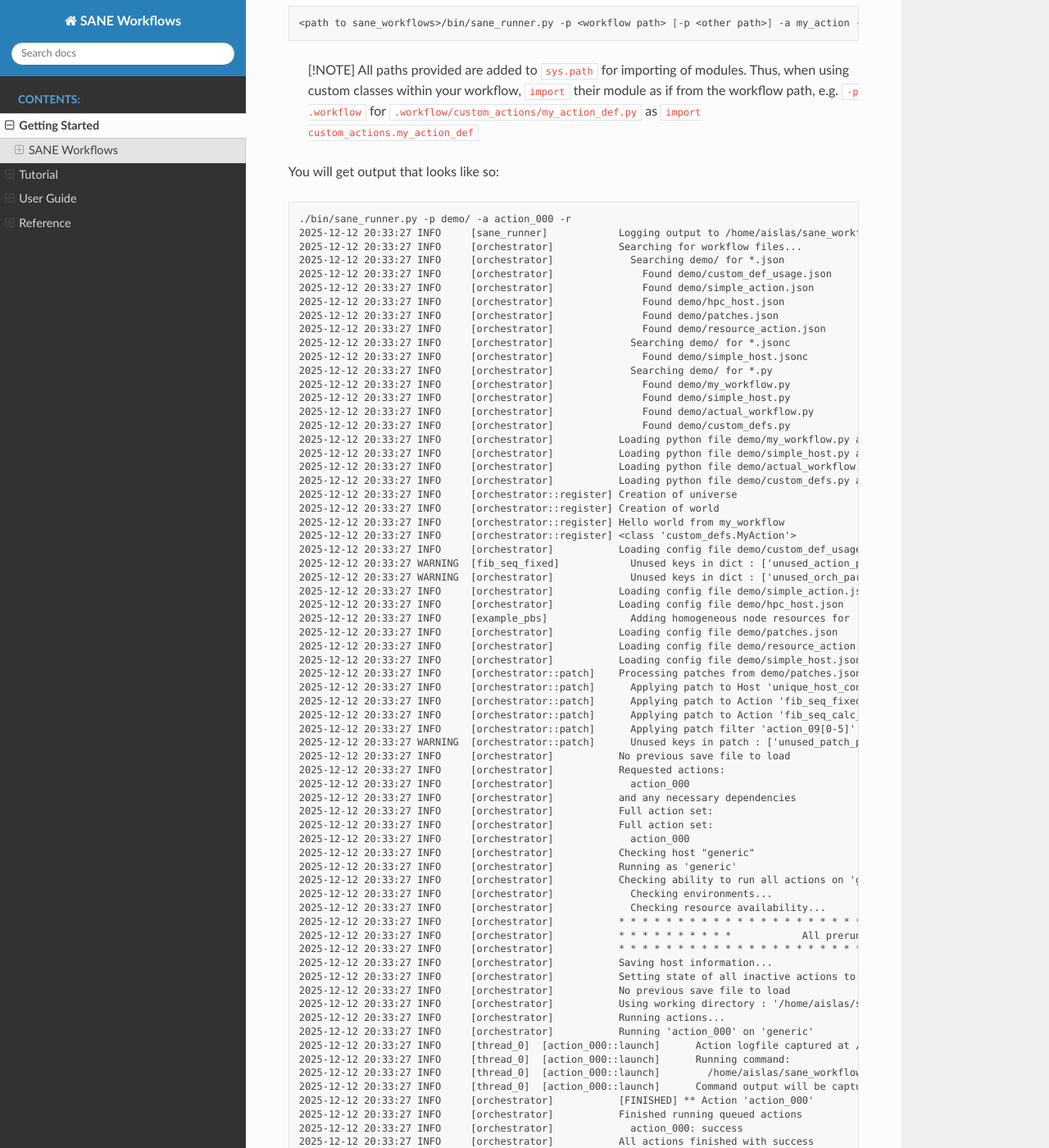
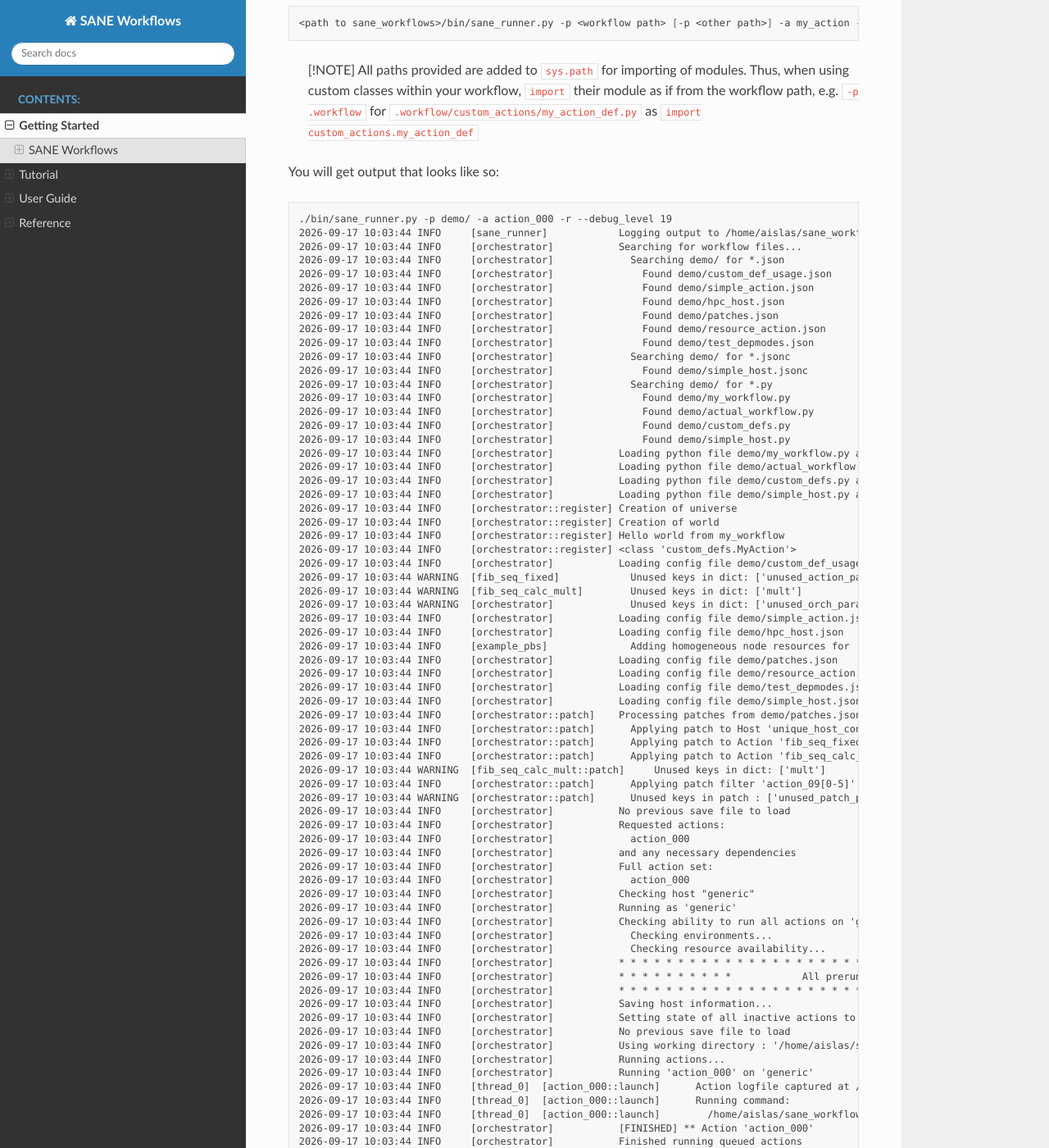
Before and after one commit to islas/sane_workflows, a Sphinx documentation site: the page built from docs/source/start/index.rst, in a window 1280 px wide and 1400 px high, scrolled down 5501 px. Shown: the whole window at 82% size. Built offline with Sphinx 7.4.7 and the Read the Docs theme 3.1.0, drawn with Linux system fonts in a browser that asks for light colours; the version number is read from the project's files by our own code; some of the changed text lies outside the part shown.

Commit message:
Add a new RUN_INFO log level between main log and run info
The current main log was too cluttered with (albeit useful) run info for
actions and host info that most users looking for a summary of workflow
status may not care about. It also made quick reading of high-level logs
difficult. Most of the information is already captured in separate logs
per action.

To declutter the main log, a new named log level would be useful. This
new level facilitates adding run info to the main log that was there by
default (or approximately). Thus, setting the `--debug_level` to this
log level (`RUN_INFO`/`19`) returns the main log to mostly the original
default. The new default main log provides an easier to read experience.

The README is updated to reflect the new output look, which hasn't
changed drastically but should be accurate.

````diff
--- a/README.md
+++ b/README.md
@@ -224,79 +224,81 @@
 
 You will get output that looks like so:
 ```
-./bin/sane_runner.py -p demo/ -a action_000 -r
-2025-12-12 20:33:27 INFO     [sane_runner]            Logging output to /home/aislas/sane_workflows/log/runner.log
-2025-12-12 20:33:27 INFO     [orchestrator]           Searching for workflow files...
-2025-12-12 20:33:27 INFO     [orchestrator]             Searching demo/ for *.json
-2025-12-12 20:33:27 INFO     [orchestrator]               Found demo/custom_def_usage.json
-2025-12-12 20:33:27 INFO     [orchestrator]               Found demo/simple_action.json
-2025-12-12 20:33:27 INFO     [orchestrator]               Found demo/hpc_host.json
-2025-12-12 20:33:27 INFO     [orchestrator]               Found demo/patches.json
-2025-12-12 20:33:27 INFO     [orchestrator]               Found demo/resource_action.json
-2025-12-12 20:33:27 INFO     [orchestrator]             Searching demo/ for *.jsonc
-2025-12-12 20:33:27 INFO     [orchestrator]               Found demo/simple_host.jsonc
-2025-12-12 20:33:27 INFO     [orchestrator]             Searching demo/ for *.py
-2025-12-12 20:33:27 INFO     [orchestrator]               Found demo/my_workflow.py
-2025-12-12 20:33:27 INFO     [orchestrator]               Found demo/simple_host.py
-2025-12-12 20:33:27 INFO     [orchestrator]               Found demo/actual_workflow.py
-2025-12-12 20:33:27 INFO     [orchestrator]               Found demo/custom_defs.py
-2025-12-12 20:33:27 INFO     [orchestrator]           Loading python file demo/my_workflow.py as 'my_workflow'
-2025-12-12 20:33:27 INFO     [orchestrator]           Loading python file demo/simple_host.py as 'simple_host'
-2025-12-12 20:33:27 INFO     [orchestrator]           Loading python file demo/actual_workflow.py as 'actual_workflow'
-2025-12-12 20:33:27 INFO     [orchestrator]           Loading python file demo/custom_defs.py as 'custom_defs'
-2025-12-12 20:33:27 INFO     [orchestrator::register] Creation of universe
-2025-12-12 20:33:27 INFO     [orchestrator::register] Creation of world
-2025-12-12 20:33:27 INFO     [orchestrator::register] Hello world from my_workflow
-2025-12-12 20:33:27 INFO     [orchestrator::register] <class 'custom_defs.MyAction'>
-2025-12-12 20:33:27 INFO     [orchestrator]           Loading config file demo/custom_def_usage.json
-2025-12-12 20:33:27 WARNING  [fib_seq_fixed]            Unused keys in dict : ['unused_action_param']
-2025-12-12 20:33:27 WARNING  [orchestrator]             Unused keys in dict : ['unused_orch_param']
-2025-12-12 20:33:27 INFO     [orchestrator]           Loading config file demo/simple_action.json
-2025-12-12 20:33:27 INFO     [orchestrator]           Loading config file demo/hpc_host.json
-2025-12-12 20:33:27 INFO     [example_pbs]              Adding homogeneous node resources for 'cpu'
-2025-12-12 20:33:27 INFO     [orchestrator]           Loading config file demo/patches.json
-2025-12-12 20:33:27 INFO     [orchestrator]           Loading config file demo/resource_action.json
-2025-12-12 20:33:27 INFO     [orchestrator]           Loading config file demo/simple_host.jsonc
-2025-12-12 20:33:27 INFO     [orchestrator::patch]    Processing patches from demo/patches.json
-2025-12-12 20:33:27 INFO     [orchestrator::patch]      Applying patch to Host 'unique_host_config'
-2025-12-12 20:33:27 INFO     [orchestrator::patch]      Applying patch to Action 'fib_seq_fixed'
-2025-12-12 20:33:27 INFO     [orchestrator::patch]      Applying patch to Action 'fib_seq_calc_mult'
-2025-12-12 20:33:27 INFO     [orchestrator::patch]      Applying patch filter 'action_09[0-5]' to [6] Actions
-2025-12-12 20:33:27 WARNING  [orchestrator::patch]      Unused keys in patch : ['unused_patch_param']
-2025-12-12 20:33:27 INFO     [orchestrator]           No previous save file to load
-2025-12-12 20:33:27 INFO     [orchestrator]           Requested actions:
-2025-12-12 20:33:27 INFO     [orchestrator]             action_000
-2025-12-12 20:33:27 INFO     [orchestrator]           and any necessary dependencies
-2025-12-12 20:33:27 INFO     [orchestrator]           Full action set:
-2025-12-12 20:33:27 INFO     [orchestrator]           Full action set:
-2025-12-12 20:33:27 INFO     [orchestrator]             action_000
-2025-12-12 20:33:27 INFO     [orchestrator]           Checking host "generic"
-2025-12-12 20:33:27 INFO     [orchestrator]           Running as 'generic'
-2025-12-12 20:33:27 INFO     [orchestrator]           Checking ability to run all actions on 'generic'...
-2025-12-12 20:33:27 INFO     [orchestrator]             Checking environments...
-2025-12-12 20:33:27 INFO     [orchestrator]             Checking resource availability...
-2025-12-12 20:33:27 INFO     [orchestrator]           * * * * * * * * * * * * * * * * * * * * * * * * * * * * * * * * * * * * * * * * * * * * * * * * * *
-2025-12-12 20:33:27 INFO     [orchestrator]           * * * * * * * * * *            All prerun checks for 'generic' passed           * * * * * * * * * *
-2025-12-12 20:33:27 INFO     [orchestrator]           * * * * * * * * * * * * * * * * * * * * * * * * * * * * * * * * * * * * * * * * * * * * * * * * * *
-2025-12-12 20:33:27 INFO     [orchestrator]           Saving host information...
-2025-12-12 20:33:27 INFO     [orchestrator]           Setting state of all inactive actions to pending
-2025-12-12 20:33:27 INFO     [orchestrator]           No previous save file to load
-2025-12-12 20:33:27 INFO     [orchestrator]           Using working directory : '/home/aislas/sane_workflows'
-2025-12-12 20:33:27 INFO     [orchestrator]           Running actions...
-2025-12-12 20:33:27 INFO     [orchestrator]           Running 'action_000' on 'generic'
-2025-12-12 20:33:27 INFO     [thread_0]  [action_000::launch]      Action logfile captured at /home/aislas/sane_workflows/log/action_000.log
-2025-12-12 20:33:27 INFO     [thread_0]  [action_000::launch]      Running command:
-2025-12-12 20:33:27 INFO     [thread_0]  [action_000::launch]        /home/aislas/sane_workflows/sane/action_launcher.py /home/aislas/sane_workflows /home/aislas/sane_workflows/tmp/action_action_000.json
-2025-12-12 20:33:27 INFO     [thread_0]  [action_000::launch]      Command output will be captured to logfile /home/aislas/sane_workflows/log/action_000.runlog
-2025-12-12 20:33:27 INFO     [orchestrator]           [FINISHED] ** Action 'action_000'             completed with 'success'
-2025-12-12 20:33:27 INFO     [orchestrator]           Finished running queued actions
-2025-12-12 20:33:27 INFO     [orchestrator]             action_000: success
-2025-12-12 20:33:27 INFO     [orchestrator]           All actions finished with success
-2025-12-12 20:33:27 INFO     [orchestrator]           Finished in 0:00:00.217644
-2025-12-12 20:33:27 INFO     [orchestrator]           Logfiles at /home/aislas/sane_workflows/log
-2025-12-12 20:33:27 INFO     [orchestrator]           Save file at /home/aislas/sane_workflows/tmp/orchestrator.json
-2025-12-12 20:33:27 INFO     [orchestrator]           JUnit file at /home/aislas/sane_workflows/log/results.xml
-2025-12-12 20:33:27 INFO     [sane_runner]            Finished
+./bin/sane_runner.py -p demo/ -a action_000 -r --debug_level 19
+2026-09-17 10:03:44 INFO     [sane_runner]            Logging output to /home/aislas/sane_workflows/log/runner.log
+2026-09-17 10:03:44 INFO     [orchestrator]           Searching for workflow files...
+2026-09-17 10:03:44 INFO     [orchestrator]             Searching demo/ for *.json
+2026-09-17 10:03:44 INFO     [orchestrator]               Found demo/custom_def_usage.json
+2026-09-17 10:03:44 INFO     [orchestrator]               Found demo/simple_action.json
+2026-09-17 10:03:44 INFO     [orchestrator]               Found demo/hpc_host.json
+2026-09-17 10:03:44 INFO     [orchestrator]               Found demo/patches.json
+2026-09-17 10:03:44 INFO     [orchestrator]               Found demo/resource_action.json
+2026-09-17 10:03:44 INFO     [orchestrator]               Found demo/test_depmodes.json
+2026-09-17 10:03:44 INFO     [orchestrator]             Searching demo/ for *.jsonc
+2026-09-17 10:03:44 INFO     [orchestrator]               Found demo/simple_host.jsonc
+2026-09-17 10:03:44 INFO     [orchestrator]             Searching demo/ for *.py
+2026-09-17 10:03:44 INFO     [orchestrator]               Found demo/my_workflow.py
+2026-09-17 10:03:44 INFO     [orchestrator]               Found demo/actual_workflow.py
+2026-09-17 10:03:44 INFO     [orchestrator]               Found demo/custom_defs.py
+2026-09-17 10:03:44 INFO     [orchestrator]               Found demo/simple_host.py
+2026-09-17 10:03:44 INFO     [orchestrator]           Loading python file demo/my_workflow.py as 'my_workflow'
+2026-09-17 10:03:44 INFO     [orchestrator]           Loading python file demo/actual_workflow.py as 'actual_workflow'
+2026-09-17 10:03:44 INFO     [orchestrator]           Loading python file demo/custom_defs.py as 'custom_defs'
+2026-09-17 10:03:44 INFO     [orchestrator]           Loading python file demo/simple_host.py as 'simple_host'
+2026-09-17 10:03:44 INFO     [orchestrator::register] Creation of universe
+2026-09-17 10:03:44 INFO     [orchestrator::register] Creation of world
+2026-09-17 10:03:44 INFO     [orchestrator::register] Hello world from my_workflow
+2026-09-17 10:03:44 INFO     [orchestrator::register] <class 'custom_defs.MyAction'>
+2026-09-17 10:03:44 INFO     [orchestrator]           Loading config file demo/custom_def_usage.json
+2026-09-17 10:03:44 WARNING  [fib_seq_fixed]            Unused keys in dict: ['unused_action_param']
+2026-09-17 10:03:44 WARNING  [fib_seq_calc_mult]        Unused keys in dict: ['mult']
+2026-09-17 10:03:44 WARNING  [orchestrator]             Unused keys in dict: ['unused_orch_param']
+2026-09-17 10:03:44 INFO     [orchestrator]           Loading config file demo/simple_action.json
+2026-09-17 10:03:44 INFO     [orchestrator]           Loading config file demo/hpc_host.json
+2026-09-17 10:03:44 INFO     [example_pbs]              Adding homogeneous node resources for 'cpu'
+2026-09-17 10:03:44 INFO     [orchestrator]           Loading config file demo/patches.json
+2026-09-17 10:03:44 INFO     [orchestrator]           Loading config file demo/resource_action.json
+2026-09-17 10:03:44 INFO     [orchestrator]           Loading config file demo/test_depmodes.json
+2026-09-17 10:03:44 INFO     [orchestrator]           Loading config file demo/simple_host.jsonc
+2026-09-17 10:03:44 INFO     [orchestrator::patch]    Processing patches from demo/patches.json
+2026-09-17 10:03:44 INFO     [orchestrator::patch]      Applying patch to Host 'unique_host_config'
+2026-09-17 10:03:44 INFO     [orchestrator::patch]      Applying patch to Action 'fib_seq_fixed'
+2026-09-17 10:03:44 INFO     [orchestrator::patch]      Applying patch to Action 'fib_seq_calc_mult'
+2026-09-17 10:03:44 WARNING  [fib_seq_calc_mult::patch]     Unused keys in dict: ['mult']
+2026-09-17 10:03:44 INFO     [orchestrator::patch]      Applying patch filter 'action_09[0-5]' to [6] Actions
+2026-09-17 10:03:44 WARNING  [orchestrator::patch]      Unused keys in patch : ['unused_patch_param']
+2026-09-17 10:03:44 INFO     [orchestrator]           No previous save file to load
+2026-09-17 10:03:44 INFO     [orchestrator]           Requested actions:
+2026-09-17 10:03:44 INFO     [orchestrator]             action_000
+2026-09-17 10:03:44 INFO     [orchestrator]           and any necessary dependencies
+2026-09-17 10:03:44 INFO     [orchestrator]           Full action set:
+2026-09-17 10:03:44 INFO     [orchestrator]             action_000
+2026-09-17 10:03:44 INFO     [orchestrator]           Checking host "generic"
+2026-09-17 10:03:44 INFO     [orchestrator]           Running as 'generic'
+2026-09-17 10:03:44 INFO     [orchestrator]           Checking ability to run all actions on 'generic'...
+2026-09-17 10:03:44 INFO     [orchestrator]             Checking environments...
+2026-09-17 10:03:44 INFO     [orchestrator]             Checking resource availability...
+2026-09-17 10:03:44 INFO     [orchestrator]           * * * * * * * * * * * * * * * * * * * * * * * * * * * * * * * * * * * * * * * * * * * * * * * * * *
+2026-09-17 10:03:44 INFO     [orchestrator]           * * * * * * * * * *            All prerun checks for 'generic' passed           * * * * * * * * * *
+2026-09-17 10:03:44 INFO     [orchestrator]           * * * * * * * * * * * * * * * * * * * * * * * * * * * * * * * * * * * * * * * * * * * * * * * * * *
+2026-09-17 10:03:44 INFO     [orchestrator]           Saving host information...
+2026-09-17 10:03:44 INFO     [orchestrator]           Setting state of all inactive actions to pending
+2026-09-17 10:03:44 INFO     [orchestrator]           No previous save file to load
+2026-09-17 10:03:44 INFO     [orchestrator]           Using working directory : '/home/aislas/sane_workflows'
+2026-09-17 10:03:44 INFO     [orchestrator]           Running actions...
+2026-09-17 10:03:44 INFO     [orchestrator]           Running 'action_000' on 'generic'
+2026-09-17 10:03:44 INFO     [thread_0]  [action_000::launch]      Action logfile captured at /home/aislas/sane_workflows/log/action_000.log
+2026-09-17 10:03:44 INFO     [thread_0]  [action_000::launch]      Running command:
+2026-09-17 10:03:44 INFO     [thread_0]  [action_000::launch]        /home/aislas/sane_workflows/sane/action_launcher.py /home/aislas/sane_workflows /home/aislas/sane_workflows/tmp/action_action_000.json
+2026-09-17 10:03:44 INFO     [orchestrator]           [FINISHED] ** Action 'action_000'             completed with 'success'
+2026-09-17 10:03:44 INFO     [orchestrator]           Finished running queued actions
+2026-09-17 10:03:44 INFO     [orchestrator]             action_000: success
+2026-09-17 10:03:44 INFO     [orchestrator]           All actions finished with success
+2026-09-17 10:03:44 INFO     [orchestrator]           Finished in 0:00:00.070389
+2026-09-17 10:03:44 INFO     [orchestrator]           Logfiles at /home/aislas/sane_workflows/log
+2026-09-17 10:03:44 INFO     [orchestrator]           Save file at /home/aislas/sane_workflows/tmp/orchestrator.json
+2026-09-17 10:03:44 INFO     [orchestrator]           JUnit file at /home/aislas/sane_workflows/log/results.xml
+2026-09-17 10:03:44 INFO     [sane_runner]            Finished
 ```
 > [!TIP]
 > The above is generated from the `demo/` folder in the repository. It should
--- a/docs/source/reference/api/logger.rst
+++ b/docs/source/reference/api/logger.rst
@@ -15,6 +15,8 @@
   .. autodata:: sane.logger.STDOUT
 
   .. autodata:: sane.logger.ACT_INFO
+
+  .. autodata:: sane.logger.RUN_INFO
 
   .. autodata:: sane.logger.MAIN_LOG
 
````
Also changed, not shown: 4 other files.
